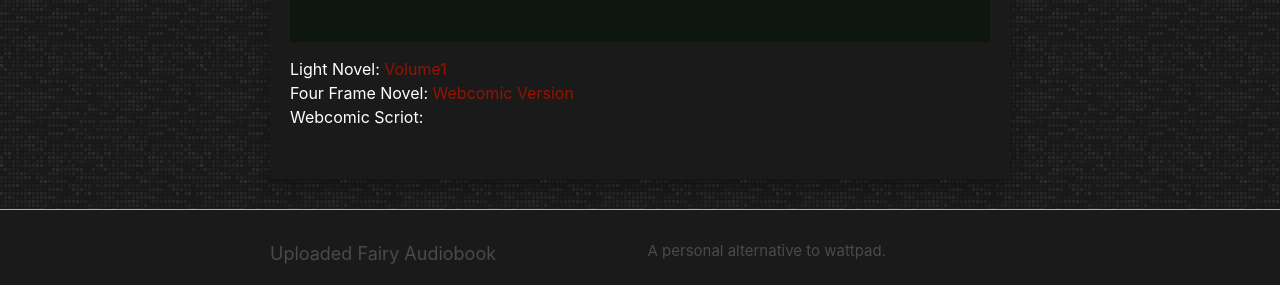
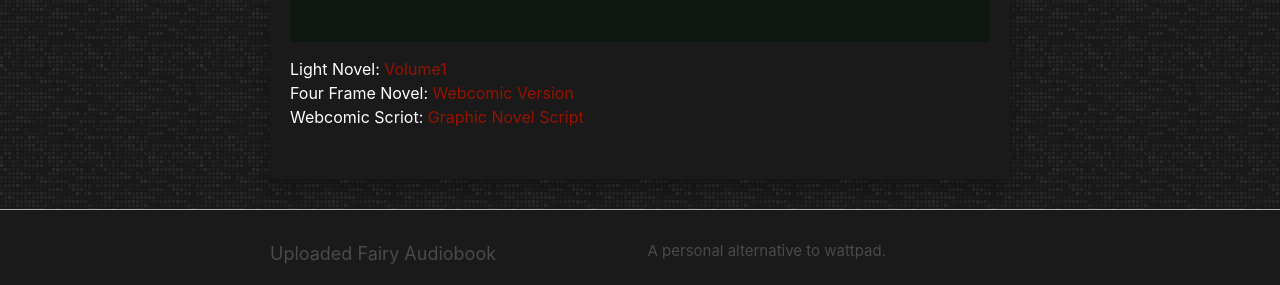
Before and after one commit to LWFlouisa/UploadedFairyAudiobook, a Jekyll site: the page built from about.md, in a window 1280 px wide. Shown: the part 1192-1477 px from the top of the page. Built offline with Jekyll 4.4.1, drawn with Linux system fonts in a browser that asks for light colours.

Commit message:
Update about.md

```diff
--- a/about.md
+++ b/about.md
@@ -6,4 +6,4 @@ title: About
 
 Light Novel: [ Volume1 ](https://tapas.io/series/Uploaded-Fairy--Volume-1-/info)<br />
 Four Frame Novel: [Webcomic Version](https://tapas.io/series/Uploaded-Fairy/info)<br />
-Webcomic Scriot: []()
+Webcomic Scriot: [Graphic Novel Script](https://lwflouisa.github.io/UploadedFairyAudiobook/script.html)
```
